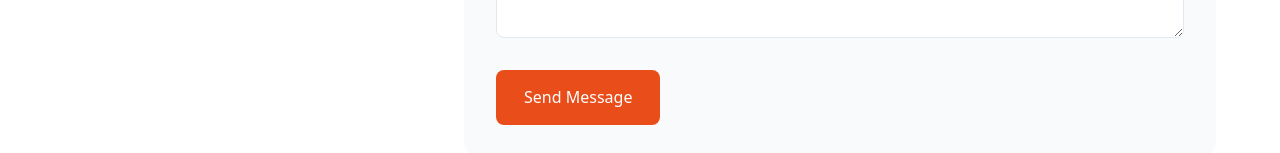
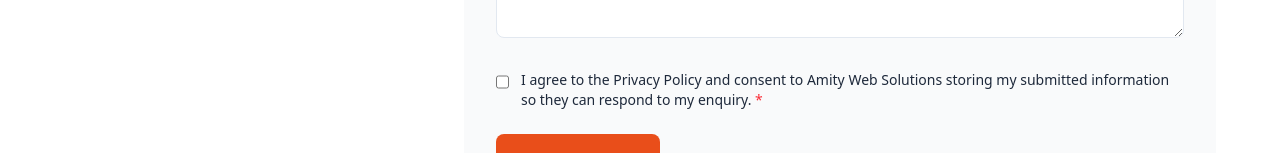
Before and after one commit to amityweb/amityweb-nextjs, a Next.js app: page /contact in a window 1280 px wide. Shown: the part 862-1015 px from the top of the page. Built offline with nearby package versions, Linux system fonts and the light colour scheme.

Commit message:
Add privacy policy agreement checkbox to contact form

```diff
--- a/src/components/ContactForm.tsx
+++ b/src/components/ContactForm.tsx
@@ -43,6 +43,7 @@ export default function ContactForm()
         company: '',
         message: '',
     });
+    const [privacyAgreed, setPrivacyAgreed] = useState(false);
     const [status, setStatus] = useState<'idle' | 'submitting' | 'success' | 'error'>('idle');
     const [errorMessage, setErrorMessage] = useState('');
     const [turnstileToken, setTurnstileToken] = useState<string | null>(null);
@@ -131,6 +132,14 @@ export default function ContactForm()
         setStatus('submitting');
         setErrorMessage('');
 
+        /* Check privacy policy agreement */
+        if (!privacyAgreed)
+        {
+            setStatus('error');
+            setErrorMessage('Please agree to the privacy policy before submitting.');
+            return;
+        }
+
         /* Check Turnstile token */
         if (!turnstileToken)
         {
@@ -158,6 +167,7 @@ export default function ContactForm()
 
             setStatus('success');
             setFormData({ name: '', email: '', phone: '', company: '', message: '' });
+            setPrivacyAgreed(false);
 
             /* Reset Turnstile for potential next submission */
             if (widgetIdRef.current && window.turnstile)
@@ -301,6 +311,30 @@ export default function ContactForm()
                     />
                 </div>
 
+                {/* Privacy Policy Agreement */}
+                <div className="flex items-start gap-3">
+                    <input
+                        type="checkbox"
+                        id="privacyAgreed"
+                        checked={privacyAgreed}
+                        onChange={(e) => setPrivacyAgreed(e.target.checked)}
+                        className="mt-1 w-4 h-4 text-[var(--primary)] border-[var(--border)] rounded focus:ring-[var(--primary)] cursor-pointer"
+                    />
+                    <label htmlFor="privacyAgreed" className="text-sm text-[var(--muted-foreground)] cursor-pointer">
+                        I agree to the{' '}
+                        <a
+                            href="/privacy-policy"
+                            target="_blank"
+                            rel="noopener noreferrer"
+                            className="text-[var(--primary)] hover:underline"
+                        >
+                            Privacy Policy
+                        </a>
+                        {' '}and consent to Amity Web Solutions storing my submitted information so they can respond to my enquiry.
+                        <span className="text-red-500"> *</span>
+                    </label>
+                </div>
+
                 {/* Turnstile Widget Container */}
                 <div ref={turnstileRef} className="cf-turnstile mb-2" />
 
```
